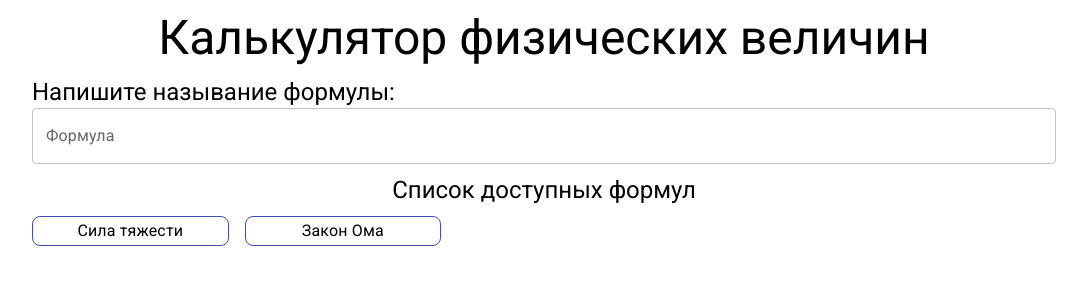
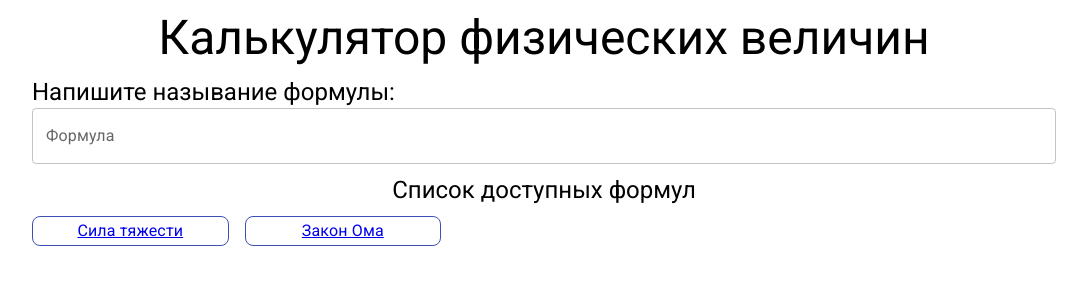
Before and after one commit to SHTbIK37/calc-v2, a React (Create React App) app: page / in a window 1280 px wide. Shown: the top 300 px of the page, without its empty margins (96-1183 px from the left). Built offline with nearby package versions, Linux system fonts and the light colour scheme.

Commit message:
finally fix routes

```diff
--- a/package.json
+++ b/package.json
@@ -1,7 +1,7 @@
 {
   "name": "calc-v2",
   "version": "0.1.0",
-  "homepage": "https://shtbik37.github.io/calc-v2/",
+  "homepage": "https://SHTbIK37.github.io/calc-v2",
   "private": true,
   "dependencies": {
     "@emotion/react": "^11.11.4",
--- a/src/Components/FormulaLink/index.tsx
+++ b/src/Components/FormulaLink/index.tsx
@@ -1,6 +1,7 @@
 import { type FC } from "react";
 import Link from "@mui/material/Link";
 import { TFromulaLinkProps } from "./types";
+import { Link as RLink } from "react-router-dom";
 const FormulaLink: FC<TFromulaLinkProps> = (props) => {
   return (
     <Link
@@ -13,9 +14,9 @@ const FormulaLink: FC<TFromulaLinkProps> = (props) => {
       color="black"
       variant="subtitle1"
       underline="hover"
-      href={props.elem.href}
+      // href={props.elem.href}
     >
-      {props.elem.name}
+      <RLink to={props.elem.href}>{props.elem.name}</RLink>
     </Link>
   );
 };
--- a/src/index.tsx
+++ b/src/index.tsx
@@ -8,7 +8,7 @@ const root = ReactDOM.createRoot(
   document.getElementById("root") as HTMLElement
 );
 root.render(
-  <HashRouter>
+  <HashRouter basename="/">
     <App />
   </HashRouter>
 );
```
